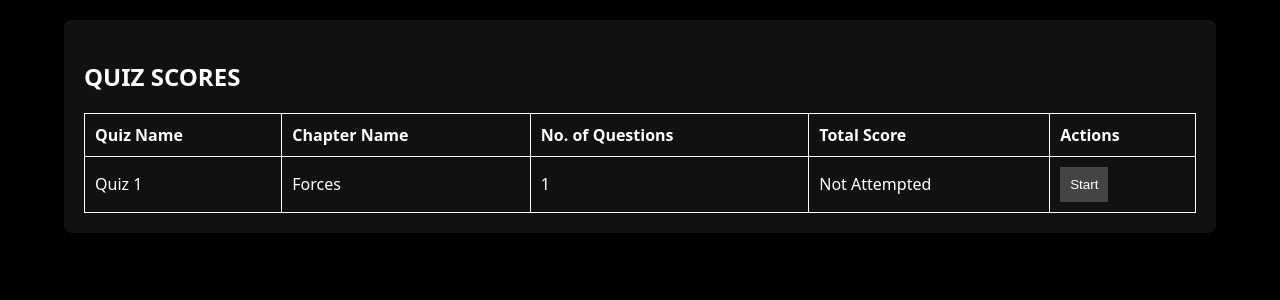
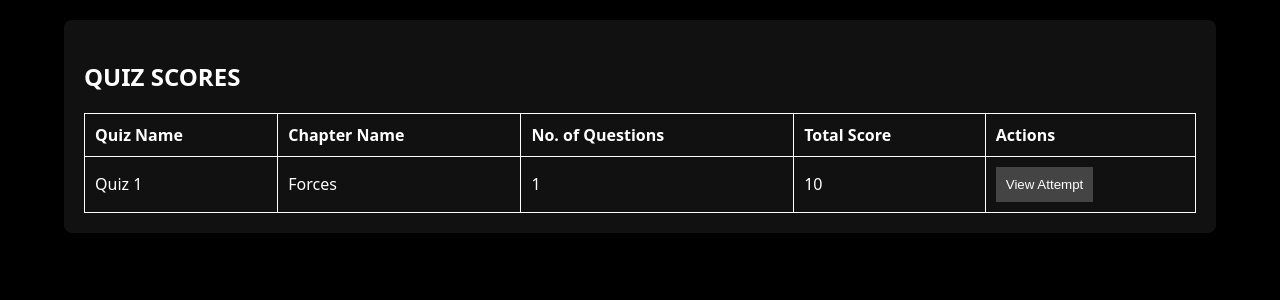
Before and after one commit to 24f1001713/quiz-master-v1, a Flask app: a page that uses templates/scores.html in a window 1280 px wide. Shown: the part 199-499 px from the top of the page. Run offline with Flask 3, Linux system fonts and the light colour scheme; data comes from the database, SQL or seed files in the repository; tables that the repository leaves empty hold one stand-in row (values such as "Sample post").

Commit message:
changed the code at necessary places to pass the data of respective users from database to frontend and backend.

```diff
--- a/controllers/controller.py
+++ b/controllers/controller.py
@@ -132,14 +132,24 @@ def chap_search():
 
 @app.route("/user/<username>",methods=["GET","POST"])
 def user(username):
+    user_info = User.query.filter_by(username=username).first()
     quiz_info = Quiz.query.all()
-    return render_template("user.html",quiz_info=quiz_info,user=username)
+    attempt = QuizAttempt.query.filter_by(user_id=user_info.id).all()
+    quiz_ids=[]
+    for q in attempt:
+        quiz_ids.append(q.quiz_id)
+    return render_template("user.html",quiz_info=quiz_info,user=username,attempted=quiz_ids)
 
 @app.route("/quiz_search/<username>")
 def quiz_search(username):
+    user_info = User.query.filter_by(username=username).first()
+    attempt = QuizAttempt.query.filter_by(user_id=user_info.id).all()
+    quiz_ids=[]
+    for q in attempt:
+        quiz_ids.append(q.quiz_id)
     query = request.args.get("query", "").strip().lower()
     quiz_info = Quiz.query.filter(Quiz.quiz_name.ilike(f"%{query}%")).all()
-    return render_template("user.html",query=query,quiz_info=quiz_info,user=username)
+    return render_template("user.html",query=query,quiz_info=quiz_info,user=username,attempted=quiz_ids)
 
 @app.route("/view/<int:id>/<username>",methods=["GET","POST"])
 def view(id,username):
@@ -148,36 +158,41 @@ def view(id,username):
 
 @app.route("/start/<int:id>/<username>",methods=["GET","POST"])
 def start(id,username):
+    user_info = User.query.filter_by(username=username).first()
+    new_attempt = QuizAttempt(user_id=user_info.id,quiz_id=id)
+    db.session.add(new_attempt)
+    db.session.commit()
     question_info = Question.query.filter_by(quiz_id=id).all()
-    quizid = Quiz.query.filter_by(id=id).first()
-    return render_template("start.html",question_info=question_info,user=username,quiz=quizid)
+    quiz_info = Quiz.query.filter_by(id=id).first()
+    return render_template("start.html",question_info=question_info,user=username,quiz=quiz_info,attempt_id=new_attempt.id)
 
-@app.route("/scores/<username>", defaults={"id": None}, methods=["GET", "POST"])
-@app.route("/scores/<int:id>/<username>",methods=["GET","POST"])
-def scores(id,username):
+@app.route("/scores/<username>", defaults={"id": None,"attempt_id":None}, methods=["GET", "POST"])
+@app.route("/scores/<int:id>/<username>/<int:attempt_id>",methods=["GET","POST"])
+def scores(id,username,attempt_id):
     if request.method=="POST":
         question_info = Question.query.filter_by(quiz_id=id).all()
         submitted_answers = {int(key): int(request.form.get(key, 0)) for key in request.form.keys()}
         for qno,ans in submitted_answers.items():
             quest = Question.query.filter_by(qno=qno,quiz_id=id).first()
-            quest.choosen_option = ans
+            new_response = UserResponse(quiz_attempt_id=attempt_id,question_id=quest.id,chosen_option=ans)
+            db.session.add(new_response)
         db.session.commit()
         score = 0
         for q in question_info:
             if q.correct_option == submitted_answers[q.qno]:
                 score = score+1
-        user = User.query.filter_by(username=username).first()
-        new_score = Scores(score=score,quiz_id=id,user_id=user.id)
-        db.session.add(new_score)
+        attempt = QuizAttempt.query.filter_by(id=attempt_id).first()
+        attempt.score = score
         db.session.commit()
-    quiz_info = Quiz.query.all()
-    return render_template("scores.html",quiz_info=quiz_info,user=username)
+    user_info = User.query.filter_by(username=username).first()
+    attempt = QuizAttempt.query.filter_by(user_id=user_info.id).all()
+    return render_template("scores.html",user=username,all_attempt=attempt)
 
 @app.route("/view_attempt/<int:id>/<username>",methods=["GET","POST"])
 def view_attempt(id,username):
-    question_info = Question.query.filter_by(quiz_id=id).all()
-    quizid = Quiz.query.filter_by(id=id).first()
-    return render_template("view_attempt.html",question_info=question_info,user=username,quiz=quizid)
+    attempt = QuizAttempt.query.filter_by(id=id).first()
+    response = UserResponse.query.filter_by(quiz_attempt_id=id).all()
+    return render_template("view_attempt.html",response_info=response,user=username,attempt=attempt)
 
 @app.route("/edit_subject/<int:id>",methods=["GET","POST"])
 def edit_subject(id):
@@ -281,9 +296,9 @@ def generate_chart(name):
     top_scores = (
         db.session.query(
             Quiz.quiz_name,
-            db.func.max(Scores.score).label("top_score")
+            db.func.max(QuizAttempt.score).label("top_score")
         )
-        .join(Scores, Quiz.id == Scores.quiz_id)
+        .join(QuizAttempt, Quiz.id == QuizAttempt.quiz_id)
         .group_by(Quiz.quiz_name)
         .all()
     )
--- a/templates/scores.html
+++ b/templates/scores.html
@@ -13,7 +13,7 @@
                 <ul>
                     <li><a href="/user/{{user}}">Home</a></li>
                     <li><a href="/scores/{{user}}">Scores</a></li>
-                    <li><a href="#summary">Summary</a></li>
+                    <li><a href="/generate_chart/{{user}}">Summary</a></li>
                     <li><a href="/login">Logout</a></li>
                 </ul>
             </nav>
@@ -37,26 +37,17 @@
                     <th>Total Score</th>
                     <th>Actions</th>
                 </tr>
-                {% for quiz in quiz_info %}
+                {% for attempt in all_attempt %}
                 <tr>
-                    <td>{{quiz.quiz_name}}</td>
-                    <td>{{quiz.chapter_details.chapter_name}}</td>
-                    <td>{{quiz.question_details | length}}</td>
-                    {% if quiz.score_details and quiz.score_details.score >=0 %}
-                    <td>{{quiz.score_details.score}}</td>
+                    <td>{{attempt.quiz_details.quiz_name}}</td>
+                    <td>{{attempt.quiz_details.chapter_details.chapter_name}}</td>
+                    <td>{{attempt.quiz_details.question_details | length}}</td>
+                    <td>{{attempt.score}}</td>
                     <td>
-                        <form action="/view_attempt/{{quiz.id}}/{{user}}" style="display: inline-block;">
+                        <form action="/view_attempt/{{attempt.id}}/{{user}}" style="display: inline-block;">
                             <button>View Attempt</button>
                         </form>
                     </td>
-                    {% else %}
-                    <td>Not Attempted</td>
-                    <td>
-                        <form action="/start/{{quiz.id}}/{{user}}" style="display: inline-block;">
-                            <button>Start</button>
-                        </form>
-                    </td>
-                    {% endif %}
                 </tr>
                 {% endfor %}
             </table>
--- a/templates/start.html
+++ b/templates/start.html
@@ -49,7 +49,7 @@
             Total Marks: {{question_info | length}}
             <strong class="time-left" id="time-left">Time Left: {{quiz.duration}}:00</strong>
         </div>
-        <form id="quiz-form" action="/scores/{{quiz.id}}/{{user}}" method="POST">
+        <form id="quiz-form" action="/scores/{{quiz.id}}/{{user}}/{{attempt_id}}" method="POST">
         {% for question in question_info %}
         <div class="question">
             <p><strong>Question {{question.qno}}:</strong></p>
--- a/templates/user.html
+++ b/templates/user.html
@@ -13,7 +13,7 @@
                 <ul>
                     <li><a href="/user/{{user}}">Home</a></li>
                     <li><a href="/scores/{{user}}">Scores</a></li>
-                    <li><a href="#summary">Summary</a></li>
+                    <li><a href="/generate_chart/{{user}}">Summary</a></li>
                     <li><a href="/login">Logout</a></li>
                 </ul>
             </nav>
@@ -40,7 +40,7 @@
                 </tr>
                 {% for quiz in quiz_info %}
                 <tr>
-                    {% if not quiz.score_details %}
+                    {% if quiz.id not in attempted %}
                     <td>{{quiz.quiz_name}}</td>
                     <td>{{quiz.question_details | length}}</td>
                     <td>{{quiz.deadline}}</td>
@@ -70,7 +70,7 @@
                 </tr>
                 {% for quiz in quiz_info %}
                 <tr>
-                    {% if quiz.score_details %}
+                    {% if quiz.id in attempted %}
                     <td>{{quiz.quiz_name}}</td>
                     <td>{{quiz.question_details | length}}</td>
                     <td>{{quiz.deadline}}</td>
```
Also changed, not shown: templates/view_attempt.html (+14 -14 lines).
